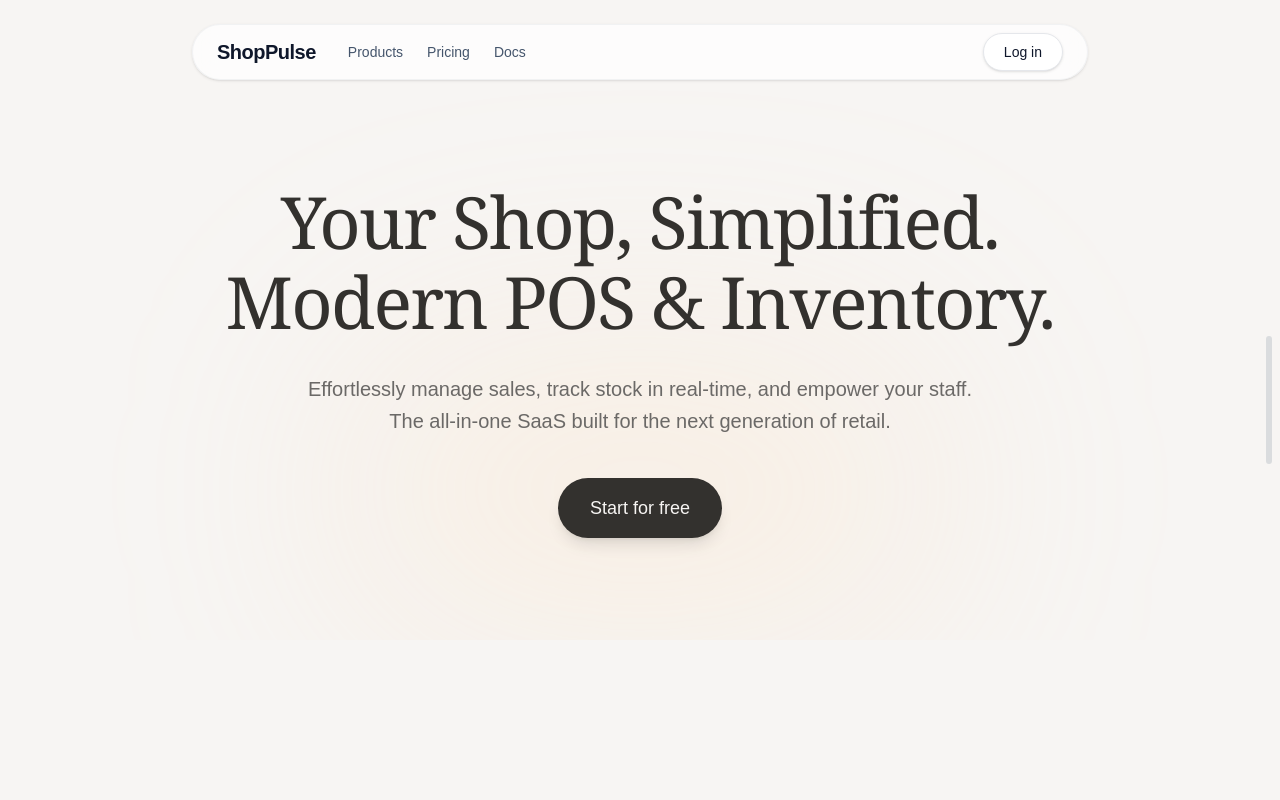
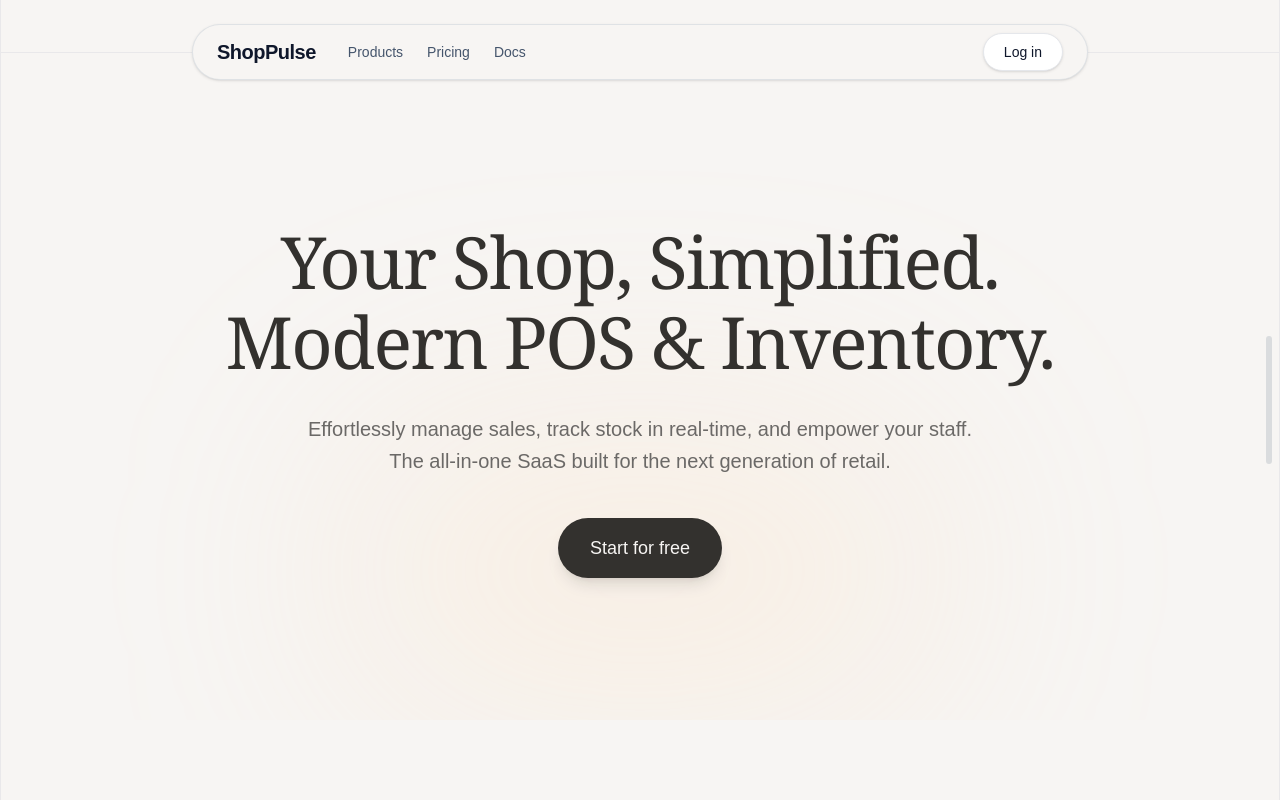
Before and after one commit to mdkabirulhossain/retailpos-frontend, a Next.js app: page / in a window 1280 px wide. Built offline with nearby package versions, Linux system fonts and the light colour scheme.

Commit message:
Hero section and navbar layout updated

```diff
--- a/src/app/(marketing)/layout.tsx
+++ b/src/app/(marketing)/layout.tsx
@@ -1,4 +1,26 @@
-import Navbar from "@/src/components/marketing/navbar/Navbar";
+ import Navbar from "@/src/components/marketing/navbar/Navbar";
+
+// export default function MarketingLayout({
+//   children,
+// }: {
+//   children: React.ReactNode;
+// }) {
+//   return (
+//     <div className="min-h-screen selection:bg-orange-100 bg-marketing">
+//       {/* 1. Navigation Bar */}
+//       <Navbar />
+
+//       {/* 2. Main content */}
+//       <main>
+//         {children}
+//       </main>
+
+//       {/* Vertical Scroll Indicator */}
+//       <div className="fixed right-1 top-1/2 -translate-y-1/2 w-1.5 h-32 bg-gray-400/30 rounded-full mr-1 hidden md:block" />
+//     </div>
+//   );
+// }
+
 
 export default function MarketingLayout({
   children,
@@ -6,16 +28,23 @@ export default function MarketingLayout({
   children: React.ReactNode;
 }) {
   return (
-    <div className="min-h-screen selection:bg-orange-100 bg-marketing">
-      {/* 1. Navigation Bar */}
+    <div className="min-h-screen bg-[#f7f5f3] selection:bg-orange-100 relative">
+      {/* 1. Fixed Navigation Bar */}
       <Navbar />
 
-      {/* 2. Main content */}
-      <main>
-        {children}
-      </main>
+      {/* 2. Main Content Container with Side Borders */}
+      <div className="max-w-[1440px] mx-auto border-x border-gray-300/40 min-h-screen relative bg-[#f7f5f3]">
 
-      {/* Vertical Scroll Indicator */}
+        {/* Horizontal Line: This is the line that goes behind the navbar */}
+        {/* It is absolute so it scrolls with the container, not the window */}
+        <div className="absolute top-[52px] left-0 w-full border-b border-gray-300/40 z-0" />
+
+        <main className="relative z-10">
+          {children}
+        </main>
+      </div>
+
+      {/* Vertical Scroll Indicator (optional) */}
       <div className="fixed right-1 top-1/2 -translate-y-1/2 w-1.5 h-32 bg-gray-400/30 rounded-full mr-1 hidden md:block" />
     </div>
   );
--- a/src/components/marketing/hero/Hero.tsx
+++ b/src/components/marketing/hero/Hero.tsx
@@ -1,7 +1,7 @@
 
 const Hero = () => {
     return (
-    <section className="relative flex flex-col items-center justify-center min-h-[80vh] px-4 pt-20 overflow-hidden">
+        <section className="relative flex flex-col items-center justify-center min-h-[90vh] px-4 pt-20 overflow-hidden">
             {/* Hero Content */}
             <div className="text-center max-w-4xl mx-auto z-10">
                 <h1 className="text-4xl sm:text-5xl md:text-6xl lg:text-7xl font-serif text-[#33312e] leading-[1.2] md:leading-[1.1] mb-6 md:mb-8 tracking-tight px-2 sm:px-0">
--- a/src/components/marketing/navbar/Navbar.tsx
+++ b/src/components/marketing/navbar/Navbar.tsx
@@ -1,3 +1,4 @@
+
 "use client";
 
 import { useState } from 'react';
@@ -8,7 +9,8 @@ const Navbar = () => {
 
     return (
         <nav className="fixed top-6 left-0 right-0 z-50 flex flex-col items-center px-4 pointer-events-none">
-      <div className="flex items-center justify-between w-full max-w-4xl h-14 px-6 bg-white/70 backdrop-blur-md border border-gray-200/50 rounded-full shadow-sm pointer-events-auto">
+            {/* The background matches the page to "cut" the line behind it */}
+            <div className="flex items-center justify-between w-full max-w-4xl h-14 px-6 bg-[#f7f5f3] border border-gray-300/60 rounded-full shadow-sm pointer-events-auto">
 
                 {/* Left Side: Logo and Links */}
                 <div className="flex items-center gap-8">
```
Lines whose indentation alone changed are shown as unchanged.
